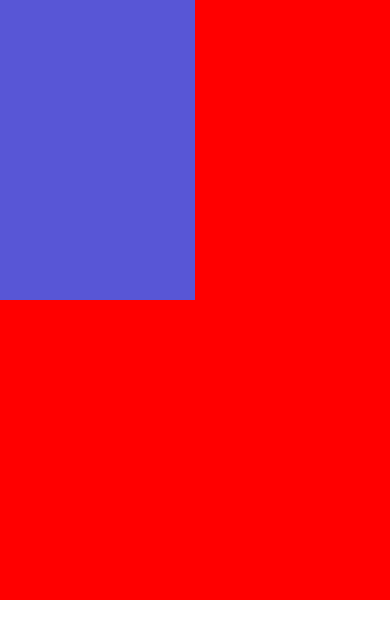
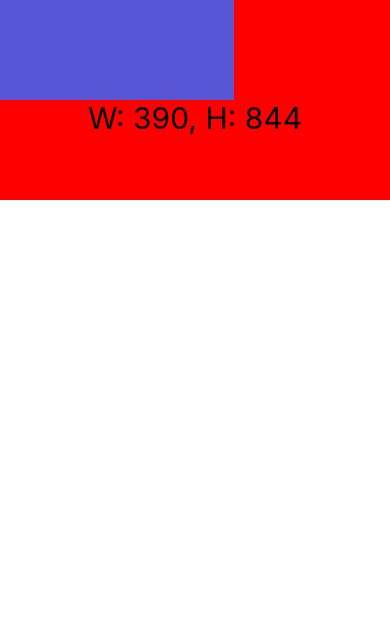
Before and after one commit to Cristaldo-Fiorela/React-Native-Udemy, a React Native app in the folder 02-PrimerProyecto/: screen / in a window 390 px wide. Shown: the top 638 px of the page. Built offline with nearby package versions, Linux system fonts and the light colour scheme.

Commit message:
utilizacion de diferentes hooks para adaptar el contenido en base a las dimensiones de la pantalla

```diff
--- a/02-PrimerProyecto/src/screens/DimensionesScreen.tsx
+++ b/02-PrimerProyecto/src/screens/DimensionesScreen.tsx
@@ -1,11 +1,27 @@
-import React from 'react'
-import { StyleSheet, Text, View } from 'react-native'
+import React from 'react';
+import { StyleSheet, Text, View, Dimensions, useWindowDimensions } from 'react-native';
+
+/*  Obteniendo las dimensiones de la pantalla actual con el Hook de react native
+! Al traerlas desde la pantalla esta info no va a cambiar independientemente de si el telefono este en horizontal o vertical.
+* const dimensions = Dimensions.get('window');
+* const { width, height } = dimensions;
+*/
 
 const DimensionesScreen = () => {
+
+    // Hook que expone el ancho y alto de la pantalla en base dependiendo de si el telefono esta en horizontal o vertical
+    const {width, height} = useWindowDimensions();
+
     return (
-        <View style={ styles.container }>
-            <View style={ styles.cajaNaranja }></View>
-            <View style={ styles.cajaMorada }></View>
+        <View>
+            <View style={ styles.container }>
+                <View style={ styles.cajaNaranja }></View>
+                <View style={{
+                        ...styles.cajaMorada,
+                        width: width * 0.6
+                    }}></View>
+                <Text style={ styles.title}>W: { width }, H: { height }</Text>
+            </View>
         </View>
     )
 }
@@ -15,7 +31,7 @@ export default DimensionesScreen
 const styles = StyleSheet.create({
     container: {
         width: '100%',
-        height: 600,
+        height: 200,
         backgroundColor: 'red',
     },
     cajaMorada: {
@@ -25,5 +41,9 @@ const styles = StyleSheet.create({
     },
     cajaNaranja: {
         backgroundColor: '#F0A23B'
+    },
+    title: {
+        fontSize: 30,
+        textAlign: 'center',
     }
 });
```
